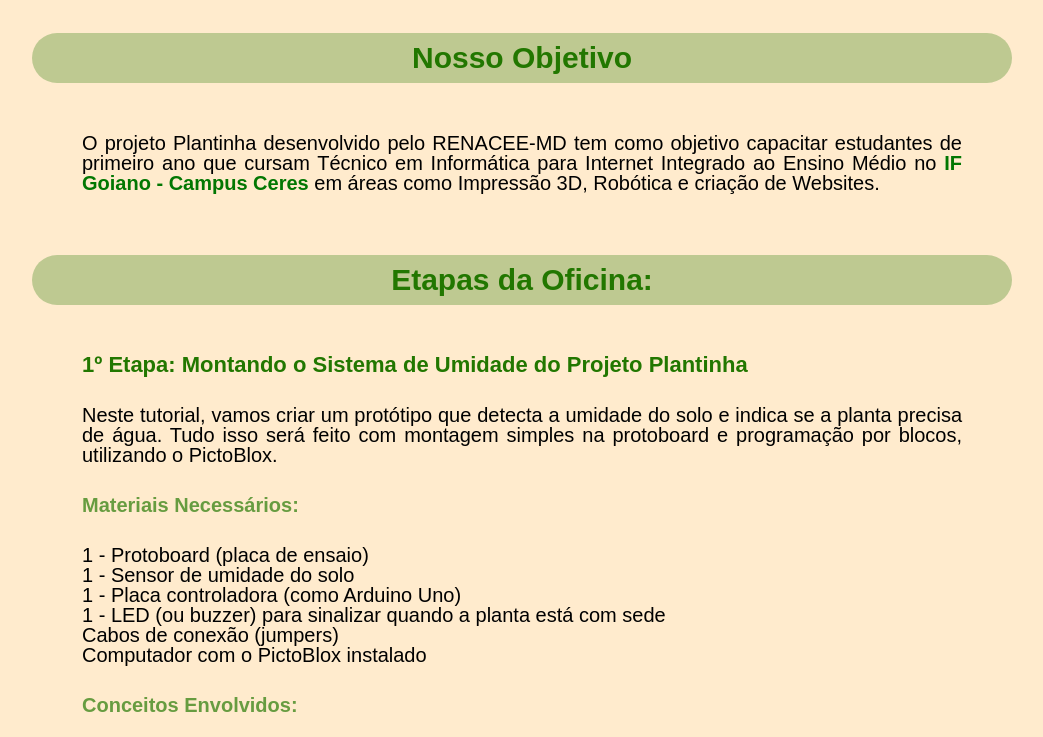
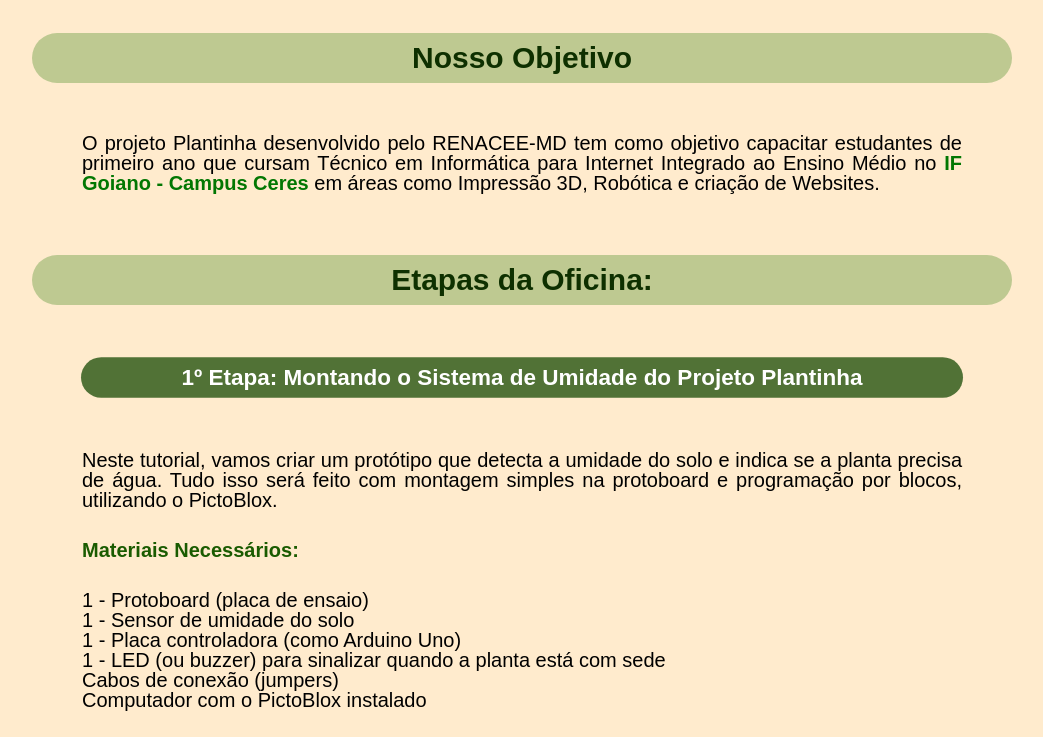
Before and after one commit to dudqtsv/plantinha, a plain HTML site: page index.html in a window 1280 px wide. Shown: the part 747-1484 px from the top of the page, without its empty margins (118-1161 px from the left). Drawn offline with Linux system fonts and the light colour scheme; a web font is replaced by a local one.

Commit message:
estilizacao
estilizei o site arrumando os titulos

```diff
--- a/style.css
+++ b/style.css
@@ -98,7 +98,7 @@ div {
     font-weight: bold;
 }
 .tag {
-    color: #154a00;
+    color:#0e3000;
     font-weight: 500;
     margin-bottom: 20px;
     font-size: 29px;
@@ -141,7 +141,7 @@ div {
     font-size: 30px;
     padding-top: 10px;
     padding-bottom: 10px;
-    color:#227700;
+    color:#0e3000;
     background-color: #2277004b;
 }
 #nosso {
@@ -155,11 +155,11 @@ div {
     font-size: 30px;
     padding-top: 10px;
     padding-bottom: 10px;
-    color:#227700;
+    color:#0e3000;
     background-color: #2277004b;
 }
 .titulotxts {
-    color:#227700af;
+    color:#1a5b00;
     line-height: 20px;
     font-size: 20px;
     font-weight: bold;
@@ -211,7 +211,7 @@ div {
     font-size: 30px;
     padding-top: 10px;
     padding-bottom: 10px;
-    color:#227700;
+    color:#0e3000;
     background-color: #2277004b;
 }
 .txts {
@@ -223,14 +223,19 @@ div {
     padding-right: 200px;
 }
 .titulos {
-    color:#227700;
-    line-height: 20px;
-    font-size: 22px;
+    margin-top: 25px;
+    margin-bottom: 50px;
     font-weight: bold;
-    margin-top: 30px;
-    text-align: justify;
-    padding-left: 200px;
-    padding-right: 200px;
+    scale: 0.9;
+    margin-left: 150px;
+    margin-right: 150px;
+    border-radius: 30px;
+    text-align: center;
+    font-size: 25px;
+    padding-top: 10px;
+    padding-bottom: 10px;
+    color:#ffffff;
+    background-color: #144700bc;
 }
 #sevc {
     margin-top: 50px;
```
